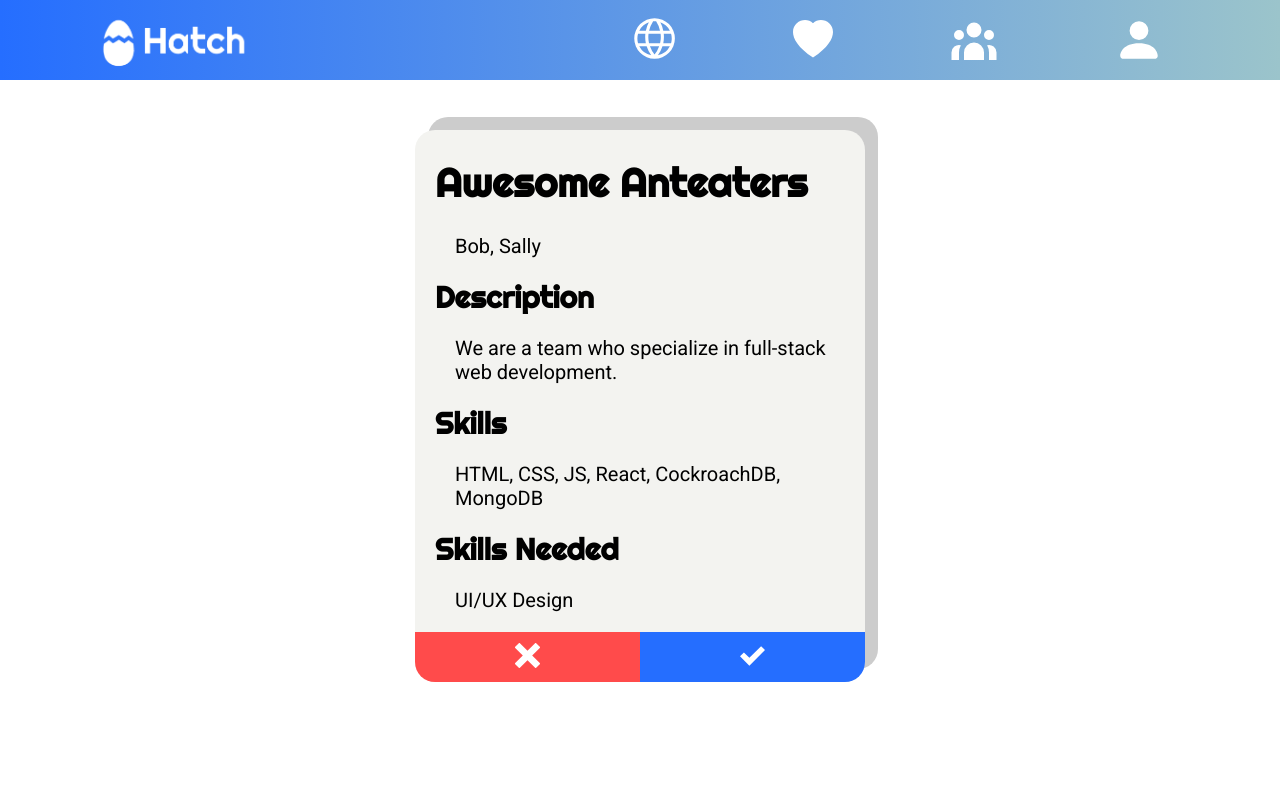
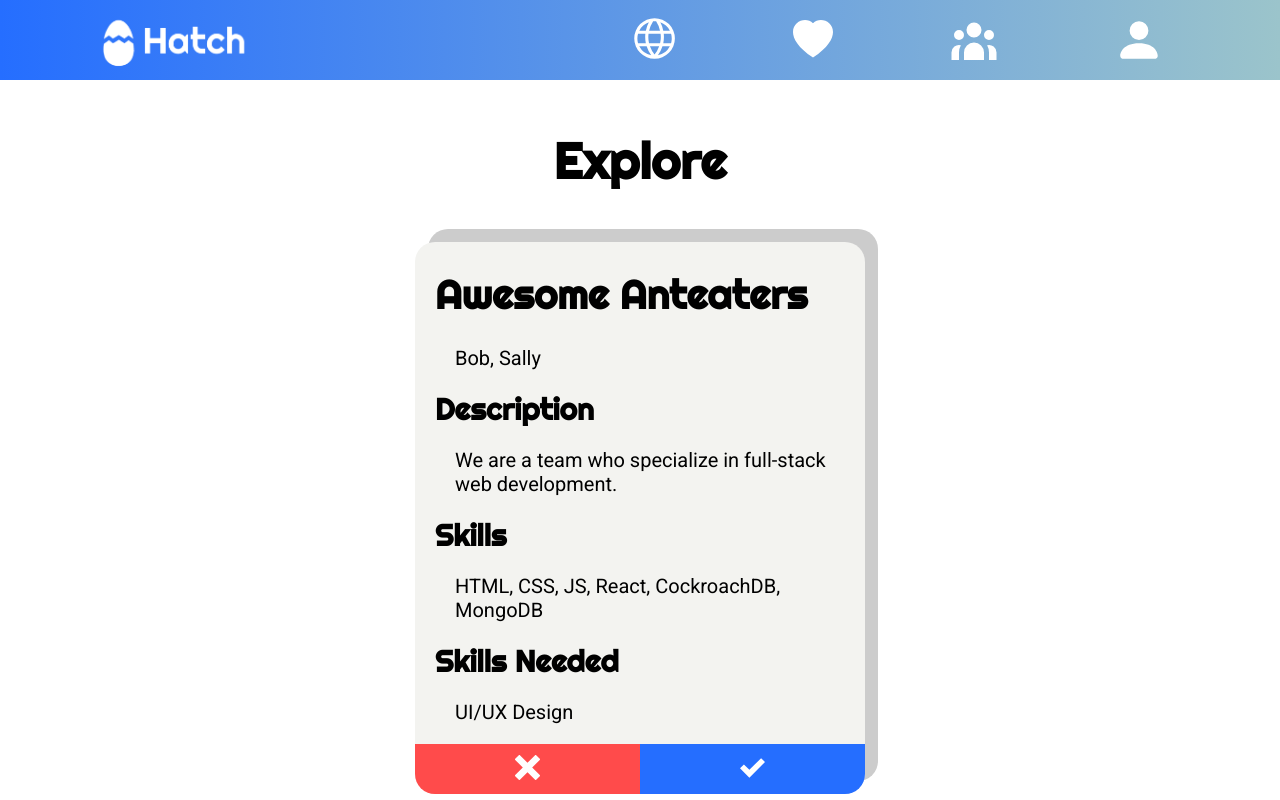
Before and after one commit to y-fysiks/htn-hatch, a React (Create React App) app in the folder client/: page /explore in a window 1280 px wide. Built offline with nearby package versions, Linux system fonts and the light colour scheme.

Commit message:
Trying to fix Teams

```diff
--- a/client/src/Explore/Explore.elements.js
+++ b/client/src/Explore/Explore.elements.js
@@ -1,5 +1,11 @@
 import styled from 'styled-components'
 
+export const Text = styled.p`
+  font-family: 'Righteous';
+  font-size: 50px;
+  font-weight: bold;
+  text-align: center;
+`
 
 export const Card = styled.div`
   color: black;
--- a/client/src/Explore/Explore.js
+++ b/client/src/Explore/Explore.js
@@ -15,7 +15,8 @@ import {
   RejectButton,
   AcceptButton,
   Buttons,
-  InfoContainer
+  InfoContainer,
+  Text
 } from './Explore.elements'
 
 const Explore = () => {
@@ -23,6 +24,8 @@ const Explore = () => {
     <>
       <Navbar></Navbar>
       <MarginDiv></MarginDiv>
+      <Text>Explore</Text>
+
       <Card>
         <InfoContainer>
           <TeamName>Awesome Anteaters</TeamName>
```
